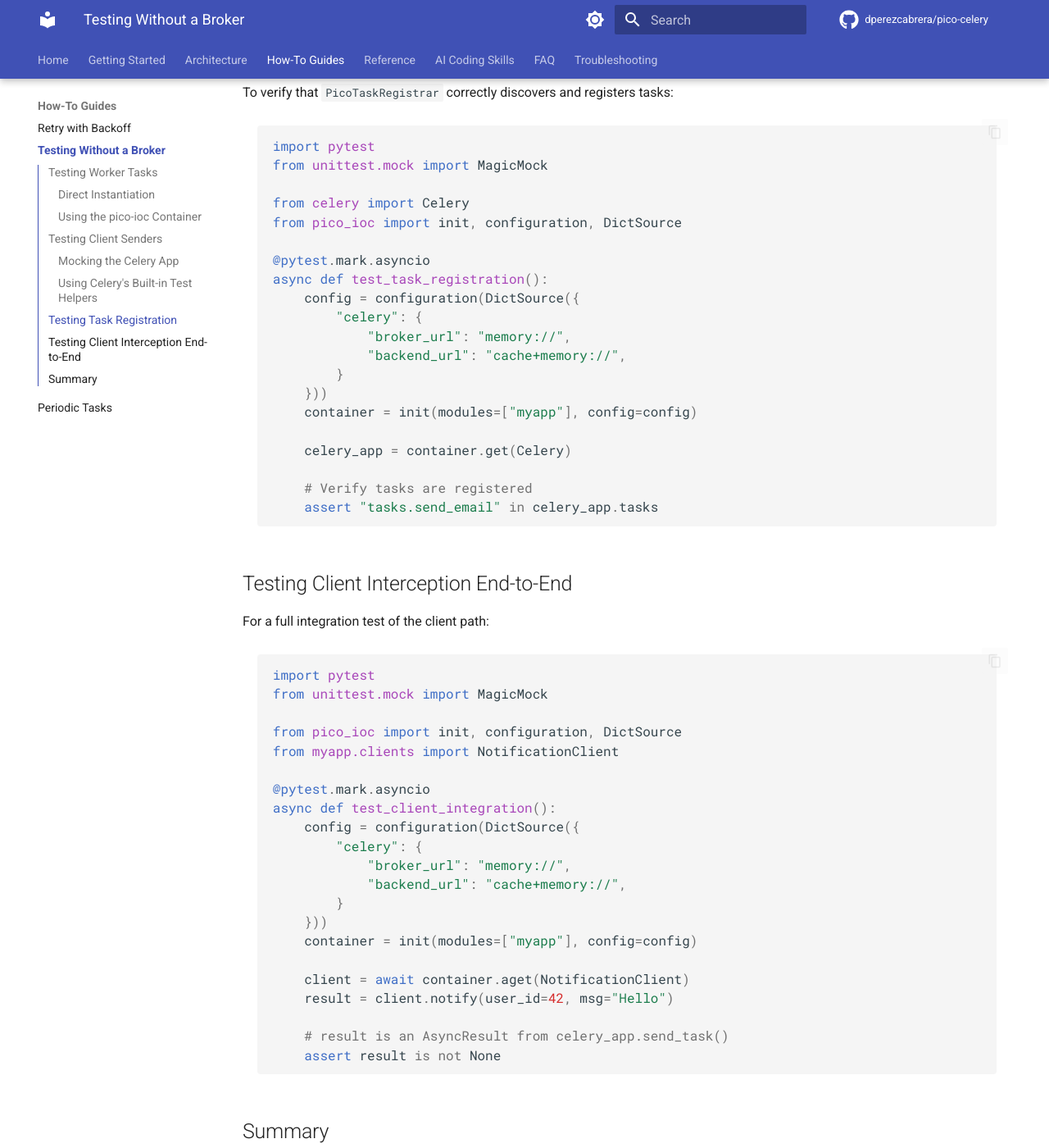
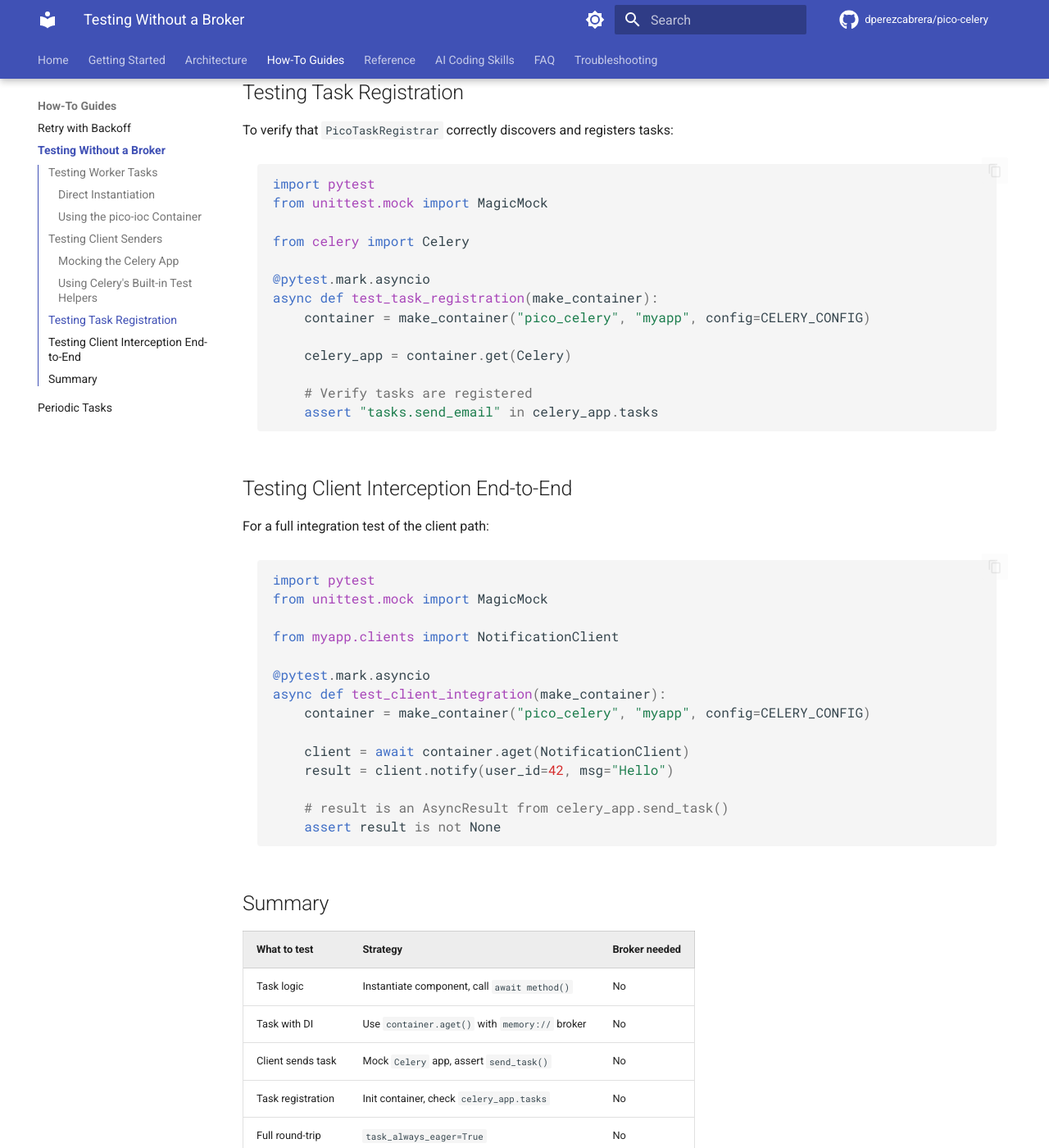
Before and after one commit to dperezcabrera/pico-celery, an MkDocs documentation site: the page built from docs/how-to/testing.md, in a window 1280 px wide and 1400 px high, scrolled down 2821 px. Shown: the whole window at 82% size. Built offline with MkDocs 1.6.1 and Material for MkDocs 9.7.7, drawn with Linux system fonts in a browser that asks for light colours; comment, search, counter and statistics services are not loaded; some of the changed text lies outside the part shown.

```diff
--- a/docs/how-to/testing.md
+++ b/docs/how-to/testing.md
@@ -1,6 +1,12 @@
 # How to Test Celery Tasks Without a Broker
 
 This guide covers strategies for unit-testing pico-celery worker tasks and client senders without running a live message broker.
+
+The container-based examples use the `make_container` fixture from
+[pico-testing](https://github.com/dperezcabrera/pico-testing) (`pip install
+pico-testing`, no conftest wiring needed). It disables plugin auto-discovery
+per test, so a suite cannot start passing or failing because of an unrelated
+pico package installed in the venv.
 
 ## Testing Worker Tasks
 
@@ -40,18 +46,16 @@ For integration-style tests you can wire the container with mock dependencies:
 import pytest
 from unittest.mock import AsyncMock
 
-from pico_ioc import init, configuration, DictSource
 from myapp.tasks import EmailTasks
 
+CELERY_CONFIG = {"celery": {"broker_url": "memory://", "backend_url": "cache+memory://"}}
+
 @pytest.mark.asyncio
-async def test_send_email_with_container():
-    config = configuration(DictSource({
-        "celery": {
-            "broker_url": "memory://",
-            "backend_url": "cache+memory://",
-        }
-    }))
-    container = init(modules=["myapp"], config=config)  # scans recursively
+async def test_send_email_with_container(make_container):
+    # make_container comes from pico-testing: plugin auto-discovery is off, so
+    # only the modules listed here are loaded, and the container is shut down
+    # on teardown.
+    container = make_container("pico_celery", "myapp", config=CELERY_CONFIG)
 
     tasks = await container.aget(EmailTasks)
     result = await tasks.send_email("user@example.com", "Hello", "Body")
@@ -114,17 +118,10 @@ import pytest
 from unittest.mock import MagicMock
 
 from celery import Celery
-from pico_ioc import init, configuration, DictSource
 
 @pytest.mark.asyncio
-async def test_task_registration():
-    config = configuration(DictSource({
-        "celery": {
-            "broker_url": "memory://",
-            "backend_url": "cache+memory://",
-        }
-    }))
-    container = init(modules=["myapp"], config=config)
+async def test_task_registration(make_container):
+    container = make_container("pico_celery", "myapp", config=CELERY_CONFIG)
 
     celery_app = container.get(Celery)
 
@@ -140,18 +137,11 @@ For a full integration test of the client path:
 import pytest
 from unittest.mock import MagicMock
 
-from pico_ioc import init, configuration, DictSource
 from myapp.clients import NotificationClient
 
 @pytest.mark.asyncio
-async def test_client_integration():
-    config = configuration(DictSource({
-        "celery": {
-            "broker_url": "memory://",
-            "backend_url": "cache+memory://",
-        }
-    }))
-    container = init(modules=["myapp"], config=config)
+async def test_client_integration(make_container):
+    container = make_container("pico_celery", "myapp", config=CELERY_CONFIG)
 
     client = await container.aget(NotificationClient)
     result = client.notify(user_id=42, msg="Hello")
```
Also changed, not shown: README.md (+3 -3 lines), docs/faq.md (+1 -1 lines), docs/getting-started.md (+1 -1 lines), 1 other file.
